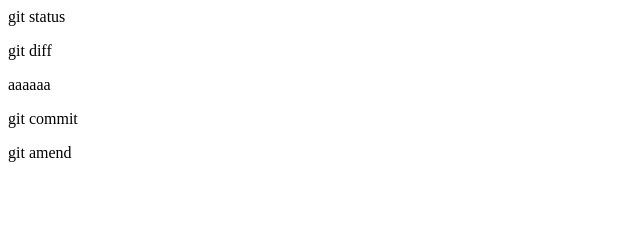
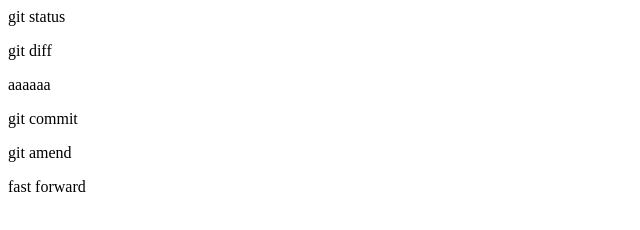
Before and after one commit to moto198512/git, a plain HTML site: page index.html in a window 1280 px wide. Shown: the whole page, without its empty margins (0-640 px from the left). Drawn offline with Linux system fonts and the light colour scheme.

Commit message:
Update index.html

```diff
--- a/index.html
+++ b/index.html
@@ -3,3 +3,4 @@
 aaaaaa
 <p>git commit</p>
 <p>git amend</p>
+<p>fast forward</p>
```
